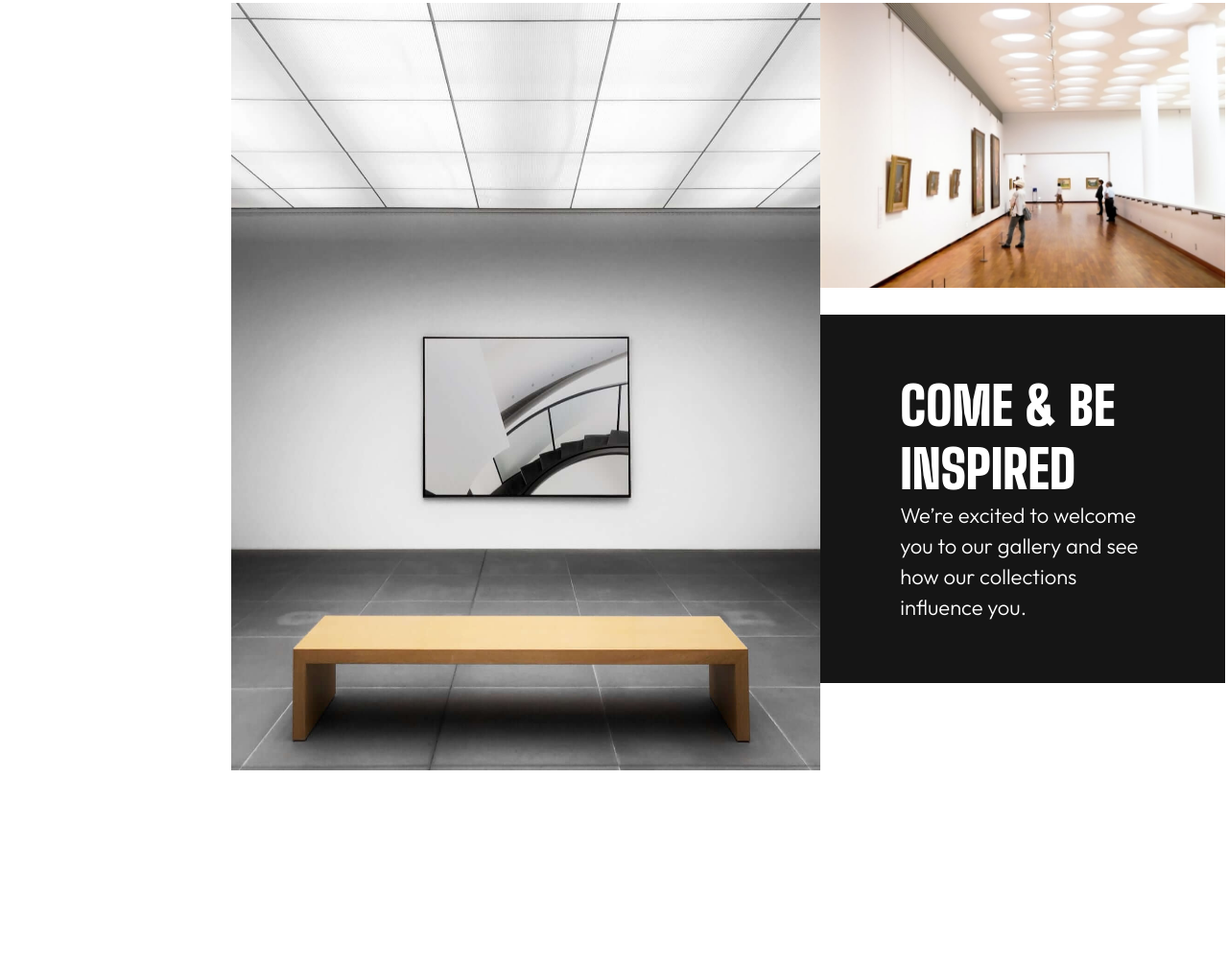
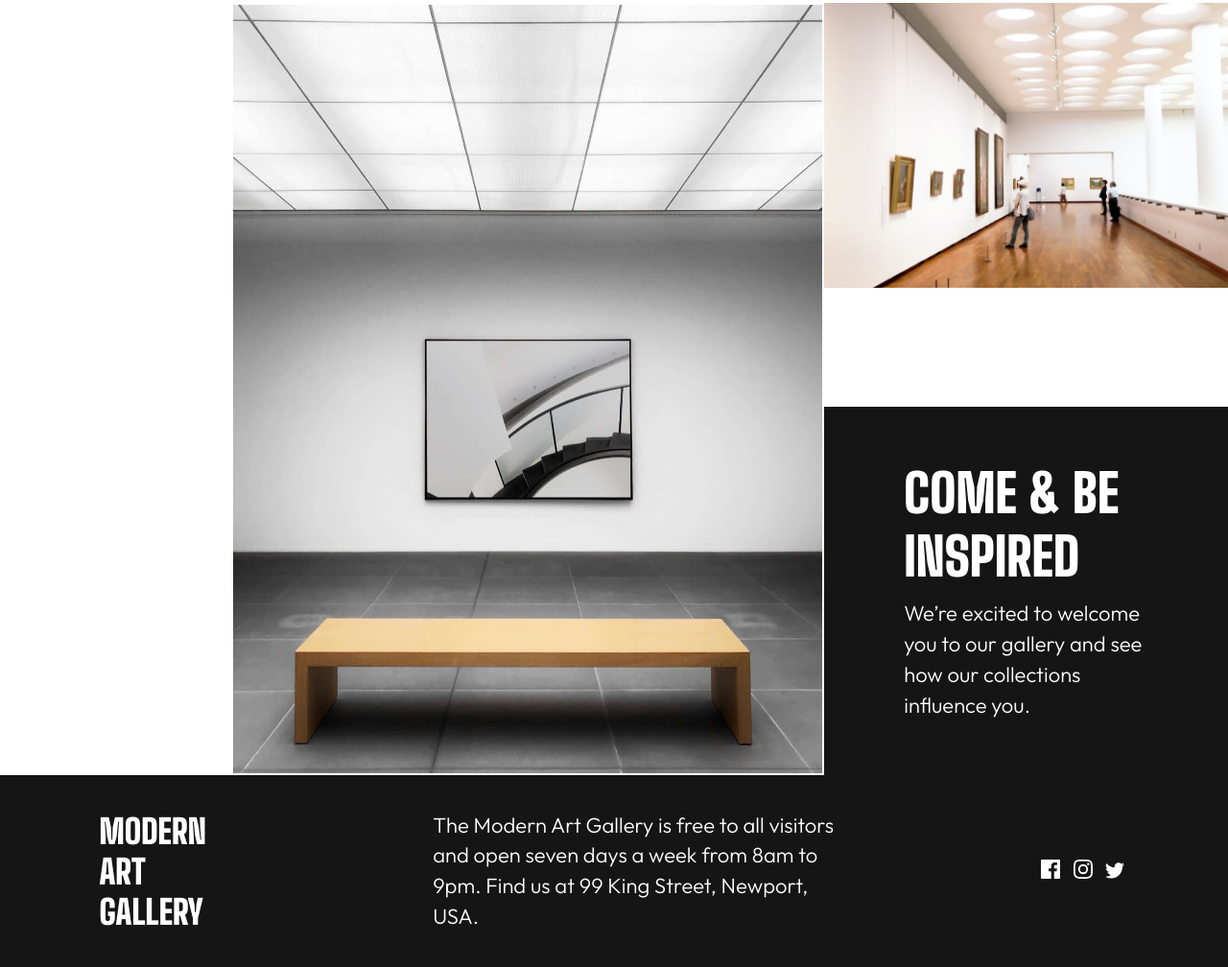
Before and after one commit to Pawan7-7/ArtGallery, a plain HTML site: page index.html in a window 1280 px wide. Shown: the part 1485-2493 px from the top of the page at 96% size. Before the commit the page ends 2288 px from the top, so only its background shows below. Drawn offline with Linux system fonts and the light colour scheme.

Commit message:
footer done

```diff
--- a/index.html
+++ b/index.html
@@ -8,7 +8,6 @@
     <title>Art Gallery By Pawan</title>
   </head>
   <body>
-    <div>
     <header>
       <div class="pre-black"></div>
       <img
@@ -29,9 +28,9 @@
         ART GALLERY
       </h1>
       <p class="head-para">
-          The arts in the collection of the Modern Art Gallery all started from
-          a spark of inspiration. Will these pieces inspire you? Visit us and
-          find out.
+        The arts in the collection of the Modern Art Gallery all started from a
+        spark of inspiration. Will these pieces inspire you? Visit us and find
+        out.
       </p>
       <div>
         <a href="location.html" class="head-button">
@@ -47,9 +46,8 @@
         <div id="first-content">
           <h3>YOUR DAY AT THE GALLERY</h3>
           <p id="pcontent">
-              Wander through our distinct collections and find new insights
-              about our artists. Dive into the details of their creative
-              process.
+            Wander through our distinct collections and find new insights about
+            our artists. Dive into the details of their creative process.
           </p>
         </div>
         <img
@@ -97,7 +95,10 @@
           />
           <div id="last__content">
             <div class="con">
-                <h3>COME &amp; BE INSPIRED</h3>
+              <h3>
+                COME &amp; BE <br />
+                INSPIRED
+              </h3>
               <p id="pid">
                 We’re excited to welcome you to our gallery and see how our
                 collections influence you.
@@ -107,6 +108,66 @@
         </div>
       </article>
     </main>
+    <footer>
+      <h4 class="footer__tag">
+        MODERN <br />
+        ART GALLERY
+      </h4>
+      <p class="footer__para">
+        The Modern Art Gallery is free to all visitors and open seven days a
+        week from 8am to 9pm. Find us at 99 King Street, Newport, USA.
+      </p>
+      <div class="footer__logo">
+        <a
+          href="https://www.facebook.com/"
+          target="_blank"
+          aria-label="Facebook"
+        >
+          <svg
+            width="20"
+            height="20"
+            xmlns="http://www.w3.org/2000/svg"
+            id="fb-icon-svg-brown"
+            class="svg-social-icons-white"
+          >
+            <path
+              d="M18.896 0H1.104C.494 0 0 .494 0 1.104v17.793C0 19.506.494 20 1.104 20h9.58v-7.745H8.076V9.237h2.606V7.01c0-2.583 1.578-3.99 3.883-3.99 1.104 0 2.052.082 2.329.119v2.7h-1.598c-1.254 0-1.496.597-1.496 1.47v1.928h2.989l-.39 3.018h-2.6V20h5.098c.608 0 1.102-.494 1.102-1.104V1.104C20 .494 19.506 0 18.896 0Z"
+            />
+          </svg>
+        </a>
+
+        <a
+          href="https://www.instagram.com/"
+          target="_blank"
+          aria-label="Instagram"
+        >
+          <svg
+            width="20"
+            height="20"
+            xmlns="http://www.w3.org/2000/svg"
+            id="ig-icon-svg-brown"
+            class="svg-social-icons-white"
+          >
+            <path
+              d="M10 1.802c2.67 0 2.987.01 4.042.059 2.71.123 3.975 1.409 4.099 4.099.048 1.054.057 1.37.057 4.04 0 2.672-.01 2.988-.057 4.042-.124 2.687-1.387 3.975-4.1 4.099-1.054.048-1.37.058-4.041.058-2.67 0-2.987-.01-4.04-.058-2.718-.124-3.977-1.416-4.1-4.1-.048-1.054-.058-1.37-.058-4.041 0-2.67.01-2.986.058-4.04.124-2.69 1.387-3.977 4.1-4.1 1.054-.048 1.37-.058 4.04-.058ZM10 0C7.284 0 6.944.012 5.877.06 2.246.227.227 2.242.061 5.877.01 6.944 0 7.284 0 10s.012 3.057.06 4.123c.167 3.632 2.182 5.65 5.817 5.817 1.067.048 1.407.06 4.123.06s3.057-.012 4.123-.06c3.629-.167 5.652-2.182 5.816-5.817.05-1.066.061-1.407.061-4.123s-.012-3.056-.06-4.122C19.777 2.249 17.76.228 14.124.06 13.057.01 12.716 0 10 0Zm0 4.865a5.135 5.135 0 1 0 0 10.27 5.135 5.135 0 0 0 0-10.27Zm0 8.468a3.333 3.333 0 1 1 0-6.666 3.333 3.333 0 0 1 0 6.666Zm5.338-9.87a1.2 1.2 0 1 0 0 2.4 1.2 1.2 0 0 0 0-2.4Z"
+            />
+          </svg>
+        </a>
+
+        <a href="https://twitter.com/" target="_blank" aria-label="Twitter">
+          <svg
+            width="20"
+            height="17"
+            xmlns="http://www.w3.org/2000/svg"
+            id="tw-icon-svg-brown"
+            class="svg-social-icons-white"
+          >
+            <path
+              d="M20 2.172a8.192 8.192 0 0 1-2.357.646 4.11 4.11 0 0 0 1.805-2.27 8.22 8.22 0 0 1-2.606.996A4.096 4.096 0 0 0 13.847.248c-2.65 0-4.596 2.472-3.998 5.037A11.648 11.648 0 0 1 1.392 1a4.109 4.109 0 0 0 1.27 5.478 4.086 4.086 0 0 1-1.858-.513c-.045 1.9 1.318 3.679 3.291 4.075a4.113 4.113 0 0 1-1.853.07 4.106 4.106 0 0 0 3.833 2.849A8.25 8.25 0 0 1 0 14.658a11.616 11.616 0 0 0 6.29 1.843c7.618 0 11.923-6.434 11.663-12.205A8.354 8.354 0 0 0 20 2.172Z"
+            />
+          </svg>
+        </a>
       </div>
+    </footer>
   </body>
 </html>
--- a/style.css
+++ b/style.css
@@ -128,8 +128,9 @@ h3 {
 }
 #second__img {
   width: 48vw;
-  height: 100vh;
+  height: vh;
   margin-left: 10.9375rem;
+  border: 0.125rem solid var(--white-color);
 }
 .final {
   width: 34vw;
@@ -142,16 +143,38 @@ h3 {
 #pid {
   width: 20vw;
 }
-h3 {
-  width: 20vw;
+.footer__tag {
+  width: 11vw;
+  font-size: 1.6rem;
 }
 #last__content {
   display: flex;
   justify-content: center;
   align-items: center;
-  margin-top: 1rem;
+  margin-top: 5.4rem;
   background-color: var(--black-color);
   color: var(--white-color);
   height: 48vh;
   width: 33vw;
 }
+#pid {
+  margin-top: 0.5rem;
+}
+
+footer {
+  display: flex;
+  justify-content: space-around;
+  align-items: center;
+  background-color: var(--black-color);
+  height: 25vh;
+  width: 100vw;
+  color: var(--white-color);
+}
+.footer__para {
+  width: 33vw;
+}
+.footer__logo a {
+  padding: 0.2rem;
+  fill: var(--white-color);
+  text-decoration: none;
+}
```
Lines whose indentation alone changed are shown as unchanged.
